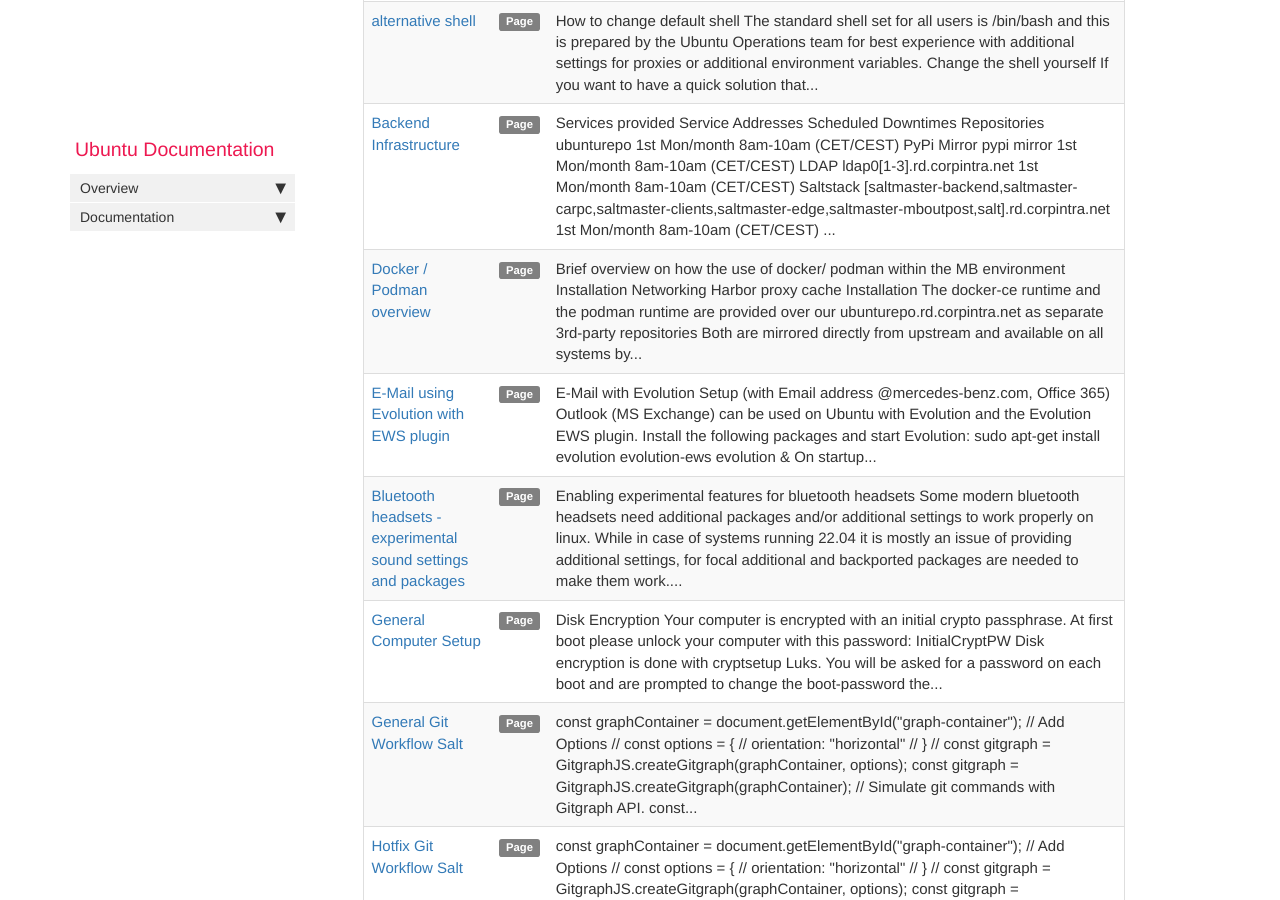
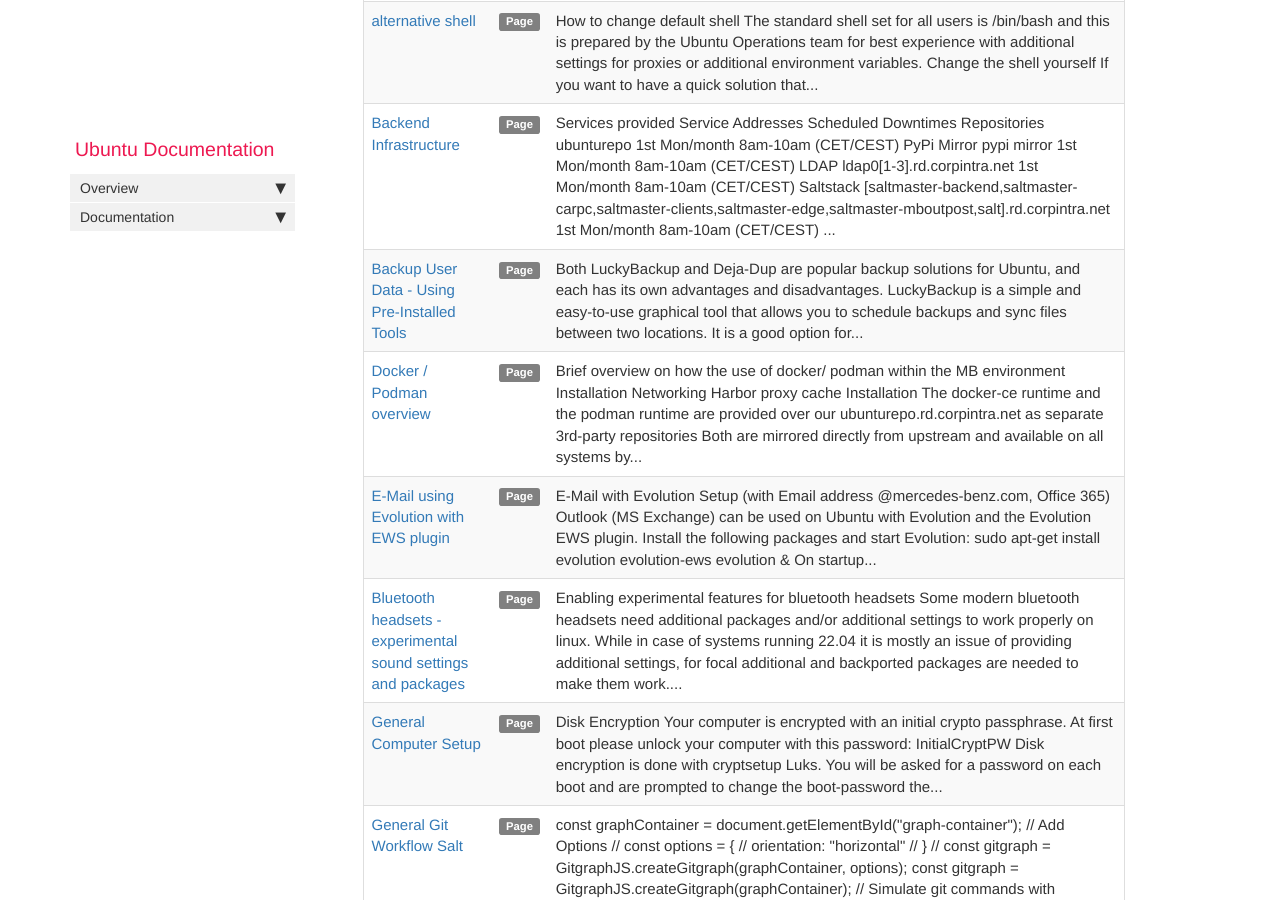
Before and after one commit to RajputPawan/Prometheus, a Jekyll site: the page built from pages/tags/tag_docs.md, in a window 1280 px wide and 900 px high, scrolled down 492 px. Built offline with Jekyll 4.4.1, drawn with Linux system fonts in a browser that asks for light colours; comment, search, counter and statistics services are not loaded; some of the changed lines change nothing that is shown.

Commit message:
initial docu for backup user data

````diff
--- a/_data/sidebars/default_sidebar.yml
+++ b/_data/sidebars/default_sidebar.yml
@@ -121,6 +121,10 @@ entries:
       url: /docker-podman-overview.html
       output: web, pdf
 
+    - title: Backup User Data
+      url: /backup-user-data.html
+      output: web, pdf
+
     - title: Rescue Mode
       url: /rescue-mode.html
       output: web, pdf
--- /dev/null
+++ b/pages/docs/backup-user-data.md
@@ -0,0 +1,169 @@
+---
+title: Backup User Data - Using Pre-Installed Tools
+permalink: backup-user-data.html
+sidebar: default_sidebar
+tags: [docs]
+keywords: backup, user, data, luckybackup, deja-dup
+last_updated: April 06, 2023
+toc: true
+folder: docs
+---
+
+Both `LuckyBackup` and `Deja-Dup` are popular backup solutions for Ubuntu, and
+each has its own advantages and disadvantages.
+
+`LuckyBackup` is a simple and easy-to-use graphical tool that allows you to
+schedule backups and sync files between two locations. It is a good option for
+basic backup needs and for those who prefer a user-friendly interface.
+However, it may not have as many advanced features as Deja-Dup.
+
+`Deja-Dup` is a more powerful backup solution that provides advanced features
+such as encryption, compression, incremental backups, and remote backups. It is
+a command-line tool that may require some technical knowledge to set up and
+use, but it provides greater flexibility and control over your backups.
+Deja-Dup uses `Duplicity` as the backend.
+
+Both tools are pre-installed on RD Ubuntu Clients.
+
+### Setup - luckybackup
+
+Start the tool from the command line, in the following example from the home directory:
+
+```bash
+luckybackup
+```
+
+On startup the follwoing window shows up:
+
+
+![backup_1](images/docs/backup-user-data/luckybackkup-startup.png)
+
+To create a backup task Click on the icon at the right side: `+ add`
+then the following window appears:
+
+![backup_3](images/docs/backup-user-data/luckybackup-add.png)
+
+Enter a name of the backup task and specify source and destination directories.
+In this example, the backup destination resides in /tmp, it can be any directory
+on a mounted filesystem (USB Disk, Network Share).
+
+![backup_4](images/docs/backup-user-data/luckybackup-validate.png)
+
+You have the option to validate the entered data: Clock on `validate` then this
+shows up (example):
+
+You even get the `rsync` command which would be executed:
+
+![backup_5](images/docs/backup-user-data/luckybackup-validate-result.png)
+
+Click `Okay`
+
+You get back to the Task properties window:
+
+Click `Okay`
+
+You get back to the task list.
+
+Now you have to select the backup task.
+
+You have the option to click on `Dry`, should you wish to perform a dry run of
+the backup task.
+
+Let's do that in this example:
+
+
+After having selected the task, Click `Dry` and then `Run`
+
+You get a summary and the elapsed time of the task in `simulation mode`.
+
+Click `Done`, unselect `Dry` and Click `Run` again.
+
+You get the summary and the elapsed time of the actual (in this case manually
+performed) backup run.
+
+Click `Done` which brings you back to the task list.
+
+Say you want to regularly perform this backup task, for which the cron facility
+will be used:
+
+Click `Schedule` (round button or select Profile/Schedule).
+
+![backup_6](images/docs/backup-user-data/luckybackup-empty-schedule.png)
+
+Note, you may view your current crontab entry.
+
+Click `Add`
+
+![backup_7](images/docs/backup-user-data/luckybackup-default-schedule.png)
+
+In case you leave the defaults, by Clicking `okay` then the backup task would be
+executed every day at midnight. Note, select a suitable crontab entry when your
+Client will actually be online.
+
+To add it to your personal crontab, Click on `cronIT !!`
+
+![backup_8](images/docs/backup-user-data/luckybackup-croned.png)
+
+Click `Okay` then `close` which  brings you back to the task list.
+
+Click the `Quit` button, or select Profile/Quit to exit luckybackkup.
+
+As luckybackup is **rsync** based, the saved files are accessible by
+standard Linux commands on the backup location, in case you want to retrieve
+individual files. You also have the option to create a **restore task** by
+selecting a backup task from within the task list then selecting Task/Create
+Restore task and follow the instructions.
+
+
+### Setup - deja-dup
+
+Start the tool from the command line:
+
+```bash
+deja-dup
+```
+On startup the follwoing window shows up:
+
+
+![backup_2](images/docs/backup-user-data/deja-dup-startup.png)
+
+
+Click `Create My First Backup`
+
+
+![backup_9](images/docs/backup-user-data/deja-dup-backup.png)
+
+Via `+` and/or `-` select what you intend to backup, by selecting the
+`Folders to Back Up` and the `Folders to Ignore`:
+
+![backup_10](images/docs/backup-user-data/deja-dup-what-to-backup.png)
+
+Click `Forward`
+
+Select `Storage Location`, where you have the options `Local Folder`,
+`Network Server`, and `Google Drive`.
+
+You have the option to protect your backup by providing a password, otherwise
+select `Allow restoring without a password`.
+
+Click `Forward` and the backup is going to be performed, returning to this
+Overview window:
+
+![backup_11](images/docs/backup-user-data/deja-dup-overview.png)
+
+Note, via the Triple Bar (aka hamburger menu) you may select `Preferences` to change
+the backup specification.
+
+### Documentation
+
+In English:
+
+[https://luckybackup.sourceforge.net/manual.html](https://luckybackup.sourceforge.net/manual.html)
+
+[https://wiki.ubuntu.com/DesktopTeam/Specs/Oneiric/DejaDup](https://wiki.ubuntu.com/DesktopTeam/Specs/Oneiric/DejaDup)
+
+In German:
+
+[https://wiki.ubuntuusers.de/luckyBackup/](https://wiki.ubuntuusers.de/luckyBackup/)
+
+[https://wiki.ubuntuusers.de/D%C3%A9j%C3%A0_Dup/](https://wiki.ubuntuusers.de/D%C3%A9j%C3%A0_Dup/)
````
Also changed, not shown: images/docs/backup-user-data/deja-dup-backup.png (added), images/docs/backup-user-data/deja-dup-overview.png (added), images/docs/backup-user-data/deja-dup-startup.png (added), images/docs/backup-user-data/deja-dup-what-to-backup.png (added), images/docs/backup-user-data/luckybackkup-startup.png (added), images/docs/backup-user-data/luckybackup-add.png (added), images/docs/backup-user-data/luckybackup-croned.png (added), images/docs/backup-user-data/luckybackup-default-schedule.png (added), images/docs/backup-user-data/luckybackup-empty-schedule.png (added), images/docs/backup-user-data/luckybackup-validate-result.png (added), images/docs/backup-user-data/luckybackup-validate.png (added).
